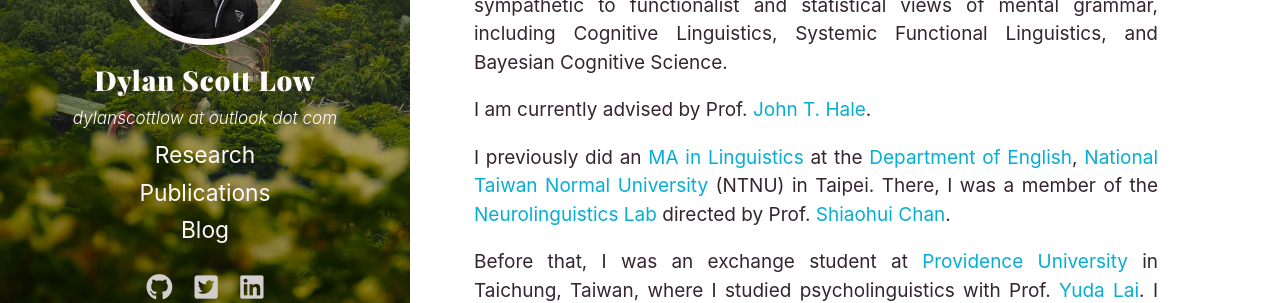
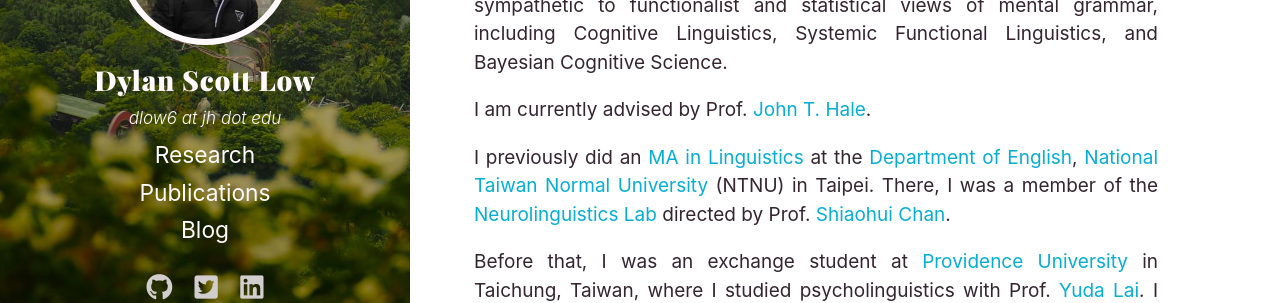
Before and after one commit to dylanscottlow/dylanscottlow.github.io, a Jekyll site: the page built from index.html, in a window 1280 px wide. Shown: the part 469-772 px from the top of the page. Built offline with Jekyll 4.4.1, drawn with Linux system fonts in a browser that asks for light colours; a style sheet for code colours, icons or effects is not loaded.

Commit message:
Change email on sidebar

```diff
--- a/_includes/sidebar.html
+++ b/_includes/sidebar.html
@@ -13,7 +13,7 @@
       </h1>
       <p class="site-tagline">
         <!-- <em>{{ site.tagline }}</em> -->
-        <em>dylanscottlow at outlook dot com</em>
+        <em>dlow6 at jh dot edu</em>
       </p>
       <!-- If you want the site description listed on the side bar,
            uncomment the code below. -->
```
